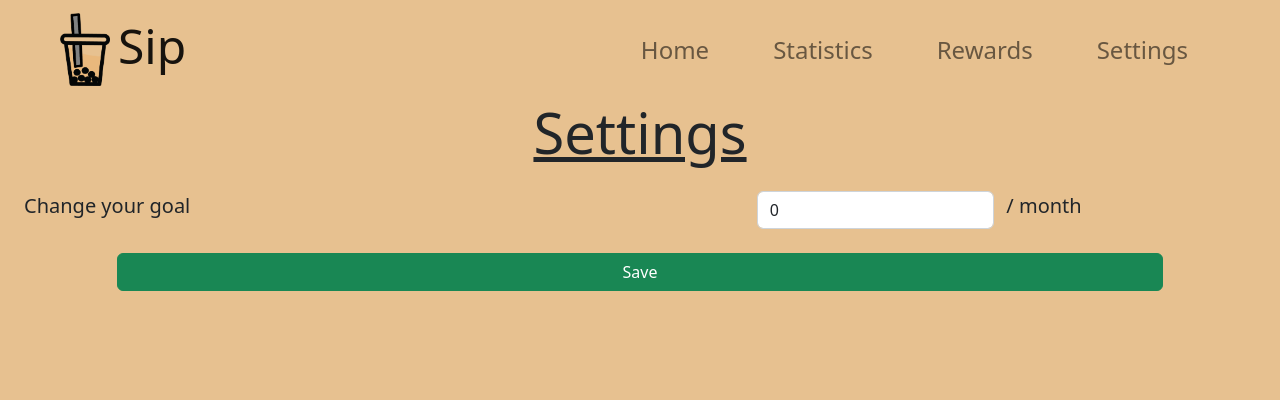
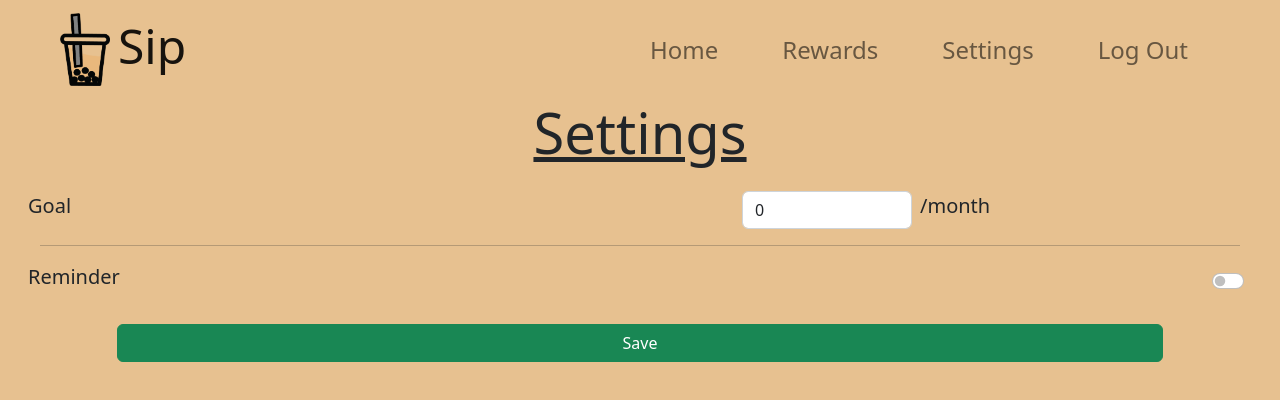
Before and after one commit to ZhnYng/sip-client, a React (Create React App) app: page /settings in a window 1280 px wide. Shown: the top 400 px of the page. Built offline with nearby package versions, Linux system fonts and the light colour scheme; no server answers.

Commit message:
settings page

```diff
--- a/src/App.js
+++ b/src/App.js
@@ -22,7 +22,7 @@ export default function App(){
         <Routes>
           <Route path="/" element={<Landing/>}/>
           <Route path="home" element={<Home/>}/>
-          <Route path="statistics" element={<Statistics/>}/>
+          <Route path="logout" element={<Login/>}/>
           <Route path="login" element={<Login/>}/>
           <Route path="signup" element={<Signup/>}/>
           <Route path="submitted" element={<Submitted/>}/>
--- a/src/components/Home/HomeNav.js
+++ b/src/components/Home/HomeNav.js
@@ -17,15 +17,15 @@ export default function NavigationBar(){
                     <Nav.Link href="/home" className='mx-4'>
                         Home
                     </Nav.Link>
-                    <Nav.Link href="/statistics" className='mx-4'>
-                        Statistics
-                    </Nav.Link>
                     <Nav.Link href="/rewards" className='mx-4'>
                         Rewards
                     </Nav.Link>
                     <Nav.Link href="/settings" className='mx-4'>
                         Settings
                     </Nav.Link>
+                    <Nav.Link href="/logout" onClick={()=>localStorage.clear()} className='mx-4'>
+                        Log Out
+                    </Nav.Link>
                 </Nav>
             </Navbar.Collapse>
         </Navbar>
--- a/src/routes/Rewards.js
+++ b/src/routes/Rewards.js
@@ -105,7 +105,7 @@ export default function Rewards(){
             </div>
           </div>
           <div className="rounded p-3 pb-0 col-11" style={{backgroundColor: "#3e9c35"}}>
-            <h2 className="display-3 px-5 text-center text-white">Vouchers 🤑🤑</h2>
+            <h2 className="display-3 px-5 text-center text-white">Vouchers</h2>
             <hr/>
             <div className="row justify-content-around my-4">
               <Card className="col-5">
@@ -123,86 +123,6 @@ export default function Rewards(){
                 </Card.Body>
               </Card>
             </div>
-            <div className="row justify-content-around my-4">
-              <Card className="col-5">
-                <Card.Img variant="top" src={sevenElevenLogo}/>
-                <Card.Body className="px-0 pt-0">
-                  <Card.Title className="col-12 text-center">$5 voucher</Card.Title>
-                  <Button variant="success" className="col-12">Apply</Button>
-                </Card.Body>
-              </Card>
-              <Card className="col-5">
-                <Card.Img variant="top" src={fpLogo}/>
-                <Card.Body className="px-0 pt-0">
-                  <Card.Title className="col-12 text-center">$5 voucher</Card.Title>
-                  <Button variant="success" className="col-12">Apply</Button>
-                </Card.Body>
-              </Card>
-            </div>
-            <div className="row justify-content-around my-4">
-              <Card className="col-5">
-                <Card.Img variant="top" src={fpLogo}/>
-                <Card.Body className="px-0 pt-0">
-                  <Card.Title className="col-12 text-center">$5 voucher</Card.Title>
-                  <Button variant="success" className="col-12">Apply</Button>
-                </Card.Body>
-              </Card>
-              <Card className="col-5">
-                <Card.Img variant="top" src={sevenElevenLogo}/>
-                <Card.Body className="px-0 pt-0">
-                  <Card.Title className="col-12 text-center">$5 voucher</Card.Title>
-                  <Button variant="success" className="col-12">Apply</Button>
-                </Card.Body>
-              </Card>
-            </div>
-            <div className="row justify-content-around my-4">
-              <Card className="col-5">
-                <Card.Img variant="top" src={sevenElevenLogo}/>
-                <Card.Body className="px-0 pt-0">
-                  <Card.Title className="col-12 text-center">$5 voucher</Card.Title>
-                  <Button variant="success" className="col-12">Apply</Button>
-                </Card.Body>
-              </Card>
-              <Card className="col-5">
-                <Card.Img variant="top" src={fpLogo}/>
-                <Card.Body className="px-0 pt-0">
-                  <Card.Title className="col-12 text-center">$5 voucher</Card.Title>
-                  <Button variant="success" className="col-12">Apply</Button>
-                </Card.Body>
-              </Card>
-            </div>
-            <div className="row justify-content-around my-4">
-              <Card className="col-5">
-                <Card.Img variant="top" src={fpLogo}/>
-                <Card.Body className="px-0 pt-0">
-                  <Card.Title className="col-12 text-center">$5 voucher</Card.Title>
-                  <Button variant="success" className="col-12">Apply</Button>
-                </Card.Body>
-              </Card>
-              <Card className="col-5">
-                <Card.Img variant="top" src={sevenElevenLogo}/>
-                <Card.Body className="px-0 pt-0">
-                  <Card.Title className="col-12 text-center">$5 voucher</Card.Title>
-                  <Button variant="success" className="col-12">Apply</Button>
-                </Card.Body>
-              </Card>
-            </div>
-            <div className="row justify-content-around my-4">
-              <Card className="col-5">
-                <Card.Img variant="top" src={sevenElevenLogo}/>
-                <Card.Body className="px-0 pt-0">
-                  <Card.Title className="col-12 text-center">$5 voucher</Card.Title>
-                  <Button variant="success" className="col-12">Apply</Button>
-                </Card.Body>
-              </Card>
-              <Card className="col-5">
-                <Card.Img variant="top" src={fpLogo}/>
-                <Card.Body className="px-0 pt-0">
-                  <Card.Title className="col-12 text-center">$5 voucher</Card.Title>
-                  <Button variant="success" className="col-12">Apply</Button>
-                </Card.Body>
-              </Card>
-            </div>
           </div>
         </div>
       </div>
--- a/src/routes/Settings.js
+++ b/src/routes/Settings.js
@@ -5,44 +5,92 @@ import Nav from "../components/Home/HomeNav";
 import axios from "axios";
 
 export default function Settings(){
-  const [goal, setGoal] = React.useState(0);
+  const [formData, setFormData] = React.useState({
+    goal: 0,
+    reminder: false
+  })
+
   React.useEffect(() => {
     axios.get('/home/goal', {params:{userId: localStorage.getItem('userId')}})
       .then(res => {
-        setGoal(res.data[0].goal);
+        setFormData(prevFormData => {
+          return {
+            ...prevFormData,
+            goal: res.data[0].goal
+          }
+        })
       })
       .catch(err => {
         console.log(err);
       })
+
+    axios.get('/settings/getReminderStatus', {params:{userId: localStorage.getItem('userId')}})
+    .then(res => {
+      res.data[0].reminder === 1 ? document.getElementById("reminder").checked = true : document.getElementById("reminder").checked = false
+      setFormData(prevFormData => {
+        return ({
+          ...prevFormData,
+          reminder: res.data[0].reminder === 1 ? true : false
+        })
+      })
+    })
+    .catch(err => {
+      console.log(err);
+    })
   }, [])
 
   function handleChange(event){
-    setGoal(event.target.value)
+    const {name, value, type, checked} = event.target
+    setFormData(prevFormData => {
+      return{
+        ...prevFormData,
+        [name]: type === "checkbox" ? checked : value
+      }
+    })
   }
 
   function handleSubmit(){
-    axios.put('/home/updateGoal', {goal:goal}, {params:{userId: localStorage.getItem('userId')}})
+    axios.put('/settings/updateGoal', {goal:formData.goal}, {params:{userId: localStorage.getItem('userId')}})
     .then(res => {
-      console.log(res.data)
+      console.log(res.data);
     })
-    .catch(err => console.log(err))
+    .catch(err => console.log(err));
+
+    axios.put('/settings/updateReminderStatus', {reminder: formData.reminder}, {params:{userId: localStorage.getItem('userId')}})
+    .then(res => {
+      console.log(res.data);
+    })
+    .catch(err => console.log(err));
   }
 
   return(
     <div className="container-fluid">
       <Nav/>
       <div className="d-flex flex-column align-items-center">
-        <h1 className="display-4 text-center mb-4"><u>Settings</u></h1>
+        <h1 className="display-4 text-center"><u>Settings</u></h1>
         <div className="col-12 container-fluid">
-          <Form.Group controlId="goal">
-            <div className="row justify-content-center">
-              <FormLabel className="fs-5 p-0 col-7">Change your goal</FormLabel>
-              <div className="row p-0 col-5">
-                <div className="col-6">
-                  <Form.Control name="goal" className="" type="number" step="1" placeholder="No. of cups"
-                    onChange={handleChange} value={goal}/>
+          <Form.Group controlId="goal" className="mx-3">
+            <div className="row justify-content-center align-items-center mt-3">
+              <FormLabel className="fs-5 p-0 col-7">Goal</FormLabel>
+              <div className="d-flex p-0 col-5">
+                <div className="col-4 me-2">
+                  <Form.Control name="goal" type="number" step="1"
+                    onChange={handleChange} value={formData.goal}/>
                 </div>
-                <div className="fs-5 p-0 col-6">/ month</div>
+                <div className="fs-5 p-0 col-6">/month</div>
+              </div>
+            </div>
+            <hr/>
+            <div className="row justify-content-center align-items-center mt-3">
+              <FormLabel className="fs-5 p-0 col-7">Reminder</FormLabel>
+              <div className="flex-row-reverse d-flex p-0 col-5">
+                <Form.Check
+                  id="reminder"
+                  name="reminder"
+                  type="switch"
+                  onChange={handleChange}
+                  value={formData.reminder}
+                />
               </div>
             </div>
           </Form.Group>
```
